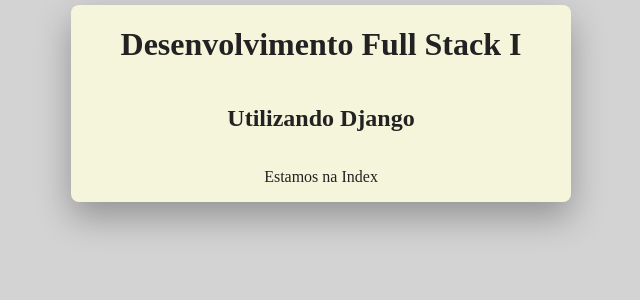
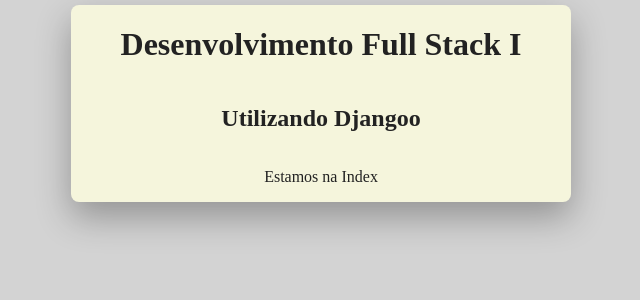
Before and after one commit to lindendenisrenan-ops/aula-4, a Django app: page / in a window 1280 px wide. Shown: the part 170-470 px from the top of the page, without its empty margins (319-959 px from the left). Run offline with Django 5.2, Linux system fonts and the light colour scheme.

Commit message:
Update index.html

```diff
--- a/primeiro_projeto/clientes/templates/clientes/index.html
+++ b/primeiro_projeto/clientes/templates/clientes/index.html
@@ -6,6 +6,6 @@
 
 {% block main %}
     <h1> Desenvolvimento Full Stack I</h1>
-    <h2> Utilizando Django</h2>
+    <h2> Utilizando Djangoo</h2>
     <p> {{ mensagem }} </p>
 {% endblock %}
```
